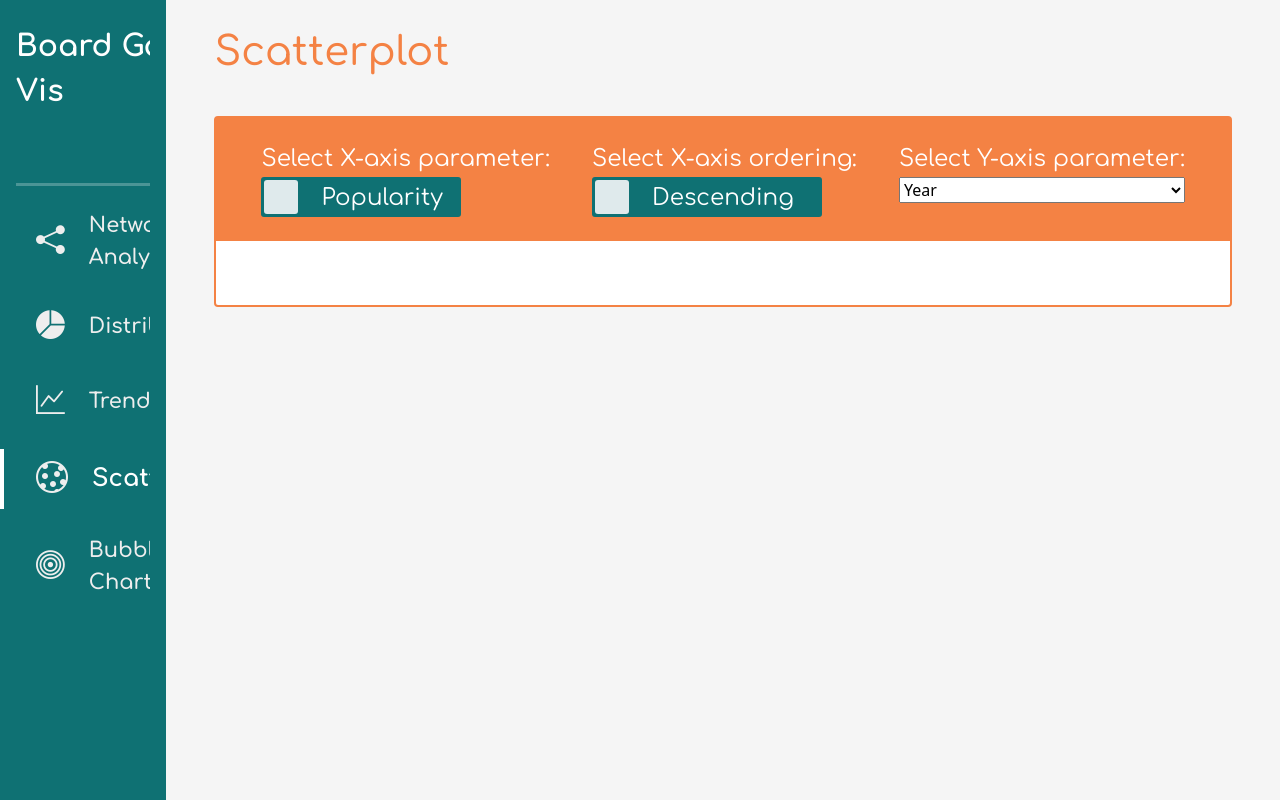
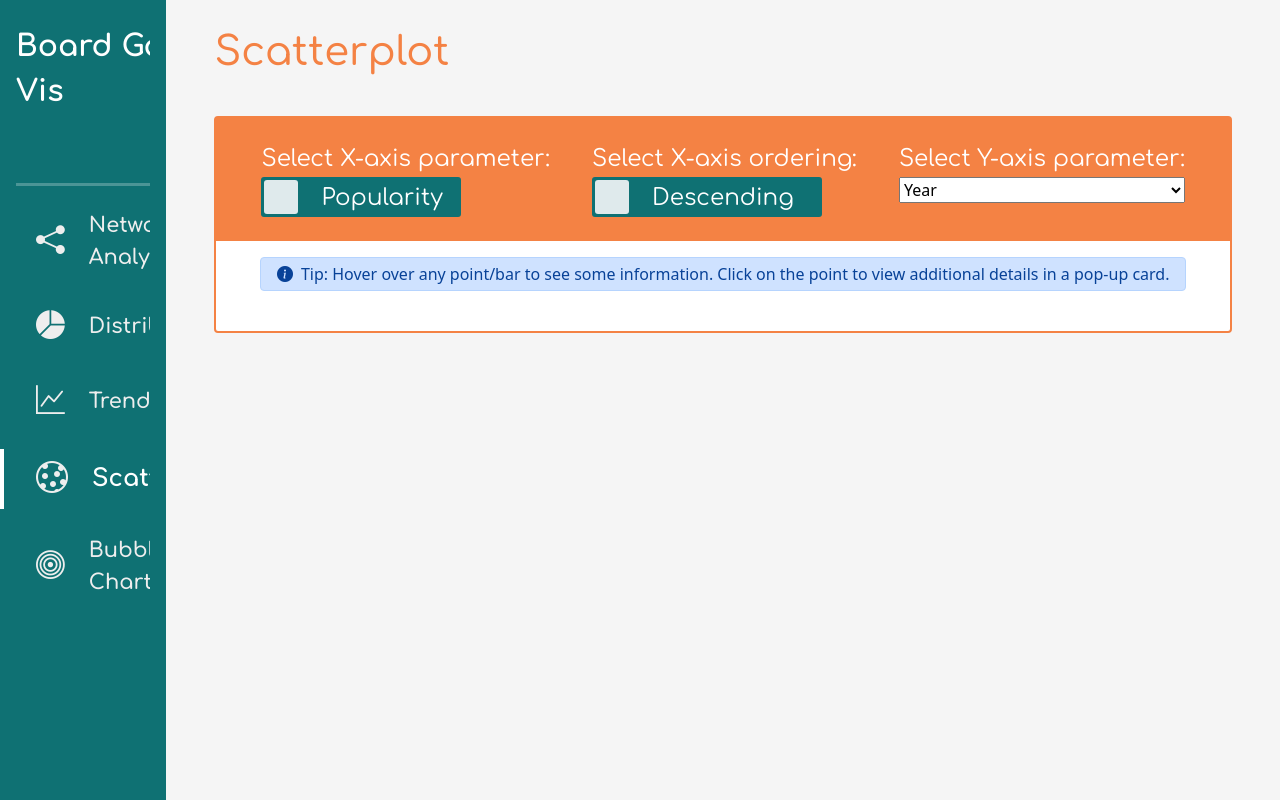
Before and after one commit to Umberto28/infovis_board_games, a Flask app: page /scatterplot.html in a window 1280 px wide. Run offline with Flask 3, Linux system fonts and the light colour scheme; data that the repository does not hold is empty; parts of the project's set-up code (start-up, migrations or seed data) failed here and were passed over; some libraries are stand-ins or nearby versions.

Commit message:
small alert fixes

```diff
--- a/board-game-graph/static/css/style.css
+++ b/board-game-graph/static/css/style.css
@@ -107,8 +107,8 @@
     max-width: 300px;
 } */
 
-#card.hidden {
-    display: none;
+.hidden {
+    display: none !important;
 }
 
 .chart-card {
--- a/board-game-graph/templates/sections/scatterplot.html
+++ b/board-game-graph/templates/sections/scatterplot.html
@@ -38,9 +38,16 @@
                     <option value="minage">Min Age</option>
                 </select>
             </div>
-
         </div>
-        <div class="d-flex my-4">
+        <div class="d-flex justify-content-center align-items-center">
+            <div class="w-auto alert alert-primary d-flex align-items-center" role="alert"style="height: 20px;">
+                <i class="bi bi-info-circle-fill flex-shrink-0 me-2"></i>
+                <div>
+                    Tip: Hover over any point/bar to see some information. Click on the point to view additional details in a pop-up card.
+                </div>
+            </div>
+        </div>
+        <div class="d-flex mb-4">
             <div id="distribution"></div>
             <div id="scatterplot"></div>
         </div>
```
Also changed, not shown: board-game-graph/static/js/trend_vis.js (+7 -0 lines), board-game-graph/templates/sections/bubble.html (+10 -2 lines), board-game-graph/templates/sections/distribution_vis.html (+8 -0 lines), board-game-graph/templates/sections/network_vis.html (+9 -0 lines), board-game-graph/templates/sections/trend_vis.html (+9 -3 lines).
